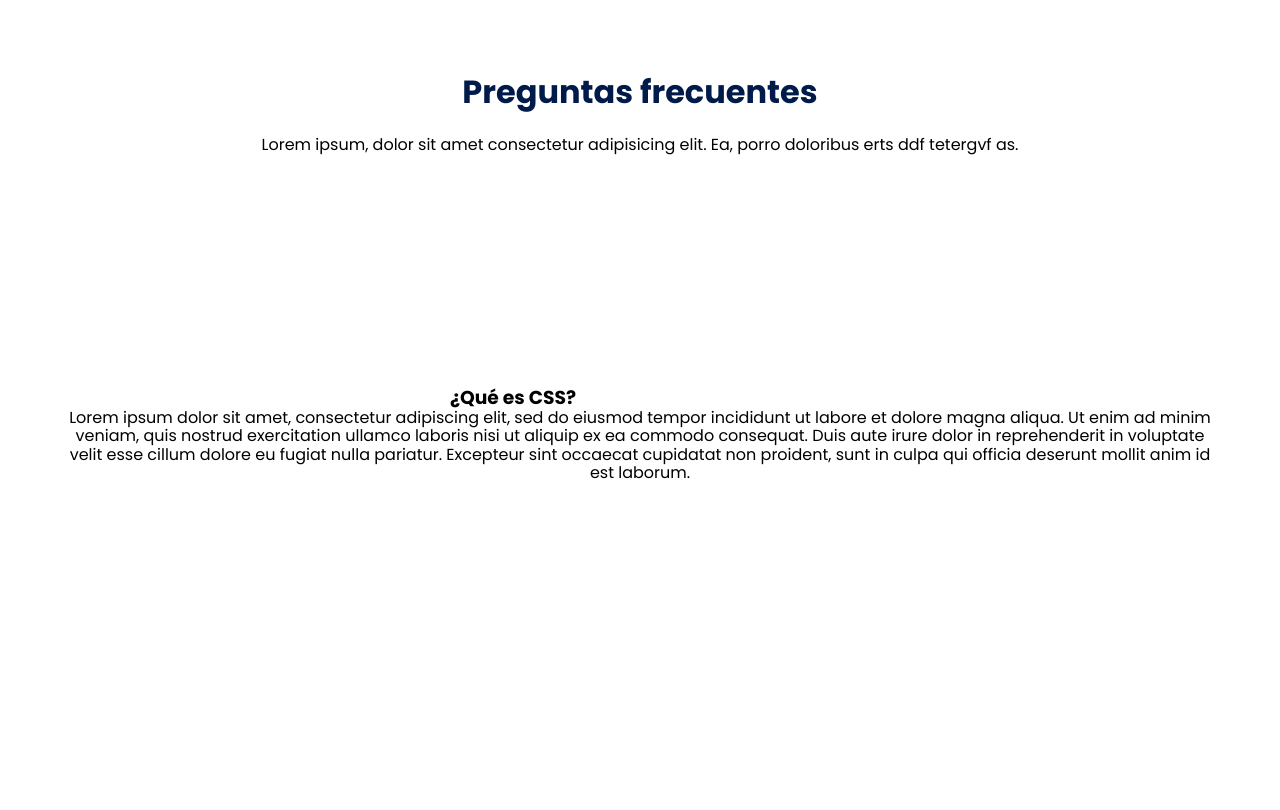
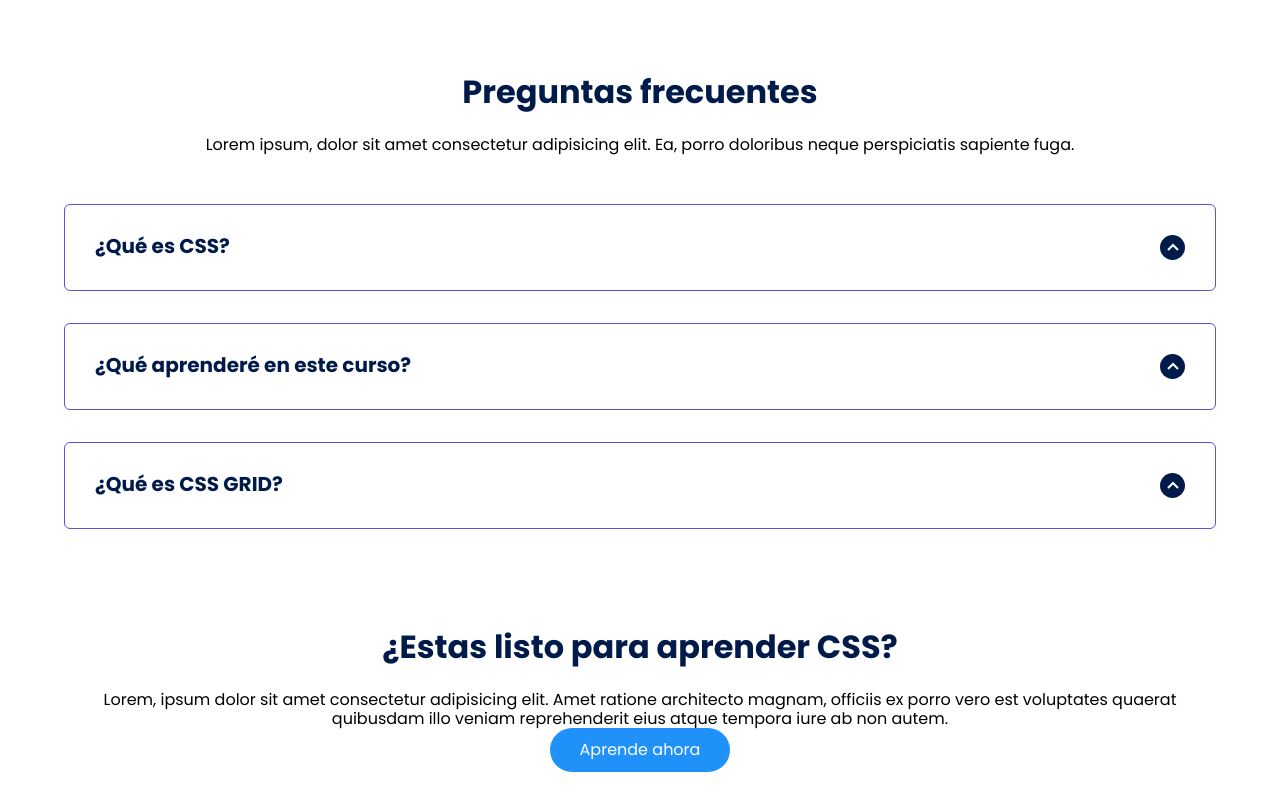
Before and after one commit to macortesmo/macortesmo.github.io, a plain HTML site: page index.html in a window 1280 px wide. Shown: the part 3080-3890 px from the top of the page. Before the commit the page ends 3662 px from the top, so only its background shows below. Drawn offline with Linux system fonts and the light colour scheme.

Commit message:
Preguntas frecuentes al 100% y FAQ con JS

```diff
--- a/css/estilos.css
+++ b/css/estilos.css
@@ -328,4 +328,59 @@ body{
 .questions__container{
     display: grid;
     gap: 2em;
+    padding-top: 50px;
+    padding-bottom: 100px;
 }
+
+.questions__padding{
+    padding: 0;
+    transition: padding .3s;
+    border: 1px solid #5454D4;
+    border-radius: 6px;
+}
+
+.questions__padding--add{
+    padding-bottom: 30px;
+}
+
+.questions__answer{
+    padding: 0 30px 0;
+    overflow: hidden;
+}
+
+.questions__title{
+    text-align: left;
+    display: flex;
+    font-size: 20px;
+    padding: 30px 0 30px;
+    cursor: pointer;
+    color: var(--color-title);
+    justify-content: space-between;
+}
+
+.questions__arrow{
+    border-radius: 50%;
+    background-color: var(--color-title);
+    width: 25px;
+    height: 25px;
+    display: flex;
+    justify-content: center;
+    align-items: center;
+    align-self: flex-end;
+    margin-left: 10px;
+    transition:  transform .3s;
+}
+
+.questions__arrow--rotate{
+    transform: rotate(180deg);
+}
+
+.questions__show{
+    text-align: left;
+    height: 0;
+    transition: height .3s;
+}
+
+.questions__img{
+    display: block;
+}
--- a/index.html
+++ b/index.html
@@ -186,24 +186,74 @@
 
         <section class="questions container">
             <h2 class="subtitle">Preguntas frecuentes</h2>
-            <p class="questions__paragraph">Lorem ipsum, dolor sit amet consectetur adipisicing elit. Ea, porro doloribus erts ddf tetergvf as.</p>
+            <p class="questions__paragraph">Lorem ipsum, dolor sit amet consectetur adipisicing elit. Ea, porro
+                doloribus neque perspiciatis sapiente fuga.</p>
 
             <section class="questions__container">
                 <article class="questions__padding">
-                    <h3 class="questions__answer">¿Qué es CSS?
-                        <apan class="questions__arrow">
-                            <img src="./images/arrow.svg" class="testimony__img">
-                        </apan>
-                    </h3>
+                    <div class="questions__answer">
+                        <h3 class="questions__title">¿Qué es CSS?
+                            <span class="questions__arrow">
+                                <img src="./images/arrow.svg" class="questions__img">
+                            </span>
+                        </h3>
 
-                    <p class="questions__show">Lorem ipsum dolor sit amet, consectetur adipiscing elit, sed do eiusmod tempor incididunt ut labore et dolore magna aliqua. Ut enim ad minim veniam, quis nostrud exercitation ullamco laboris nisi ut aliquip ex ea commodo consequat. Duis aute irure dolor in reprehenderit in voluptate velit esse cillum dolore eu fugiat nulla pariatur. Excepteur sint occaecat cupidatat non proident, sunt in culpa qui officia deserunt mollit anim id est laborum.</p>
+                        <p class="questions__show">Lorem ipsum, dolor sit amet consectetur adipisicing elit. Quos
+                            facere, quidem eum id excepturi assumenda explicabo nam accusamus veritatis voluptates
+                            eveniet adipisci, dicta nihil nemo modi possimus officiis quam atque? Lorem ipsum, dolor sit
+                            amet consectetur adipisicing elit. Quos facere, quidem eum id excepturi assumenda explicabo
+                            nam accusamus veritatis voluptates eveniet adipisci, dicta nihil nemo modi possimus officiis
+                            quam atque?</p>
+                    </div>
+                </article>
+
+                <article class="questions__padding">
+                    <div class="questions__answer">
+                        <h3 class="questions__title">¿Qué aprenderé en este curso?
+                            <span class="questions__arrow">
+                                <img src="./images/arrow.svg" class="questions__img">
+                            </span>
+                        </h3>
+
+                        <p class="questions__show">Lorem ipsum, dolor sit amet consectetur adipisicing elit. Quos
+                            facere, quidem eum id excepturi assumenda explicabo nam accusamus veritatis voluptates
+                            eveniet adipisci, dicta nihil nemo modi possimus officiis quam atque? Lorem ipsum, dolor sit
+                            amet consectetur adipisicing elit. Quos facere, quidem eum id excepturi assumenda explicabo
+                            nam accusamus veritatis voluptates eveniet adipisci, dicta nihil nemo modi possimus officiis
+                            quam atque?</p>
+                    </div>
+                </article>
+
+                <article class="questions__padding">
+                    <div class="questions__answer">
+                        <h3 class="questions__title">¿Qué es CSS GRID?
+                            <span class="questions__arrow">
+                                <img src="./images/arrow.svg" class="questions__img">
+                            </span>
+                        </h3>
+
+                        <p class="questions__show">Lorem ipsum, dolor sit amet consectetur adipisicing elit. Quos
+                            facere, quidem eum id excepturi assumenda explicabo nam accusamus veritatis voluptates
+                            eveniet adipisci, dicta nihil nemo modi possimus officiis quam atque? Lorem ipsum, dolor sit
+                            amet consectetur adipisicing elit. Quos facere, quidem eum id excepturi assumenda explicabo
+                            nam accusamus veritatis voluptates eveniet adipisci, dicta nihil nemo modi possimus officiis
+                            quam atque?</p>
+                    </div>
                 </article>
             </section>
+
+            <section class="questions__offer">
+                <h2 class="subtitle">¿Estas listo para aprender CSS?</h2>
+                <p class="questions__copy">Lorem, ipsum dolor sit amet consectetur adipisicing elit. Amet ratione
+                    architecto magnam, officiis ex porro vero est voluptates quaerat quibusdam illo veniam reprehenderit
+                    eius atque tempora iure ab non autem.</p>
+                <a href="#" class="cta">Aprende ahora</a>
+            </section>
         </section>
-
     </main>
 
 
     <script src="./js/slider.js"></script>
+    <script src="./js/questions.js"></script>
 </body>
 </html>
--- /dev/null
+++ b/js/questions.js
@@ -0,0 +1,24 @@
+(function(){
+    const titleQestions = [...document.querySelectorAll('.questions__title')];
+    console.log(titleQestions)
+
+    titleQestions.forEach(question =>{
+        question.addEventListener('click', () =>{
+            let height = 0;
+            let answer = question.nextElementSibling;
+            let addPadding = question.parentElement.parentElement;
+
+            addPadding.classList.toggle('questions__padding--add')
+            question.children[0].classList.toggle('questions__arrow--rotate');
+
+            if(answer.clientHeight === 0){
+                height = answer.scrollHeight;
+            }
+
+            answer.style.height = `${height}px`
+
+        })
+
+    });
+
+})();
```
